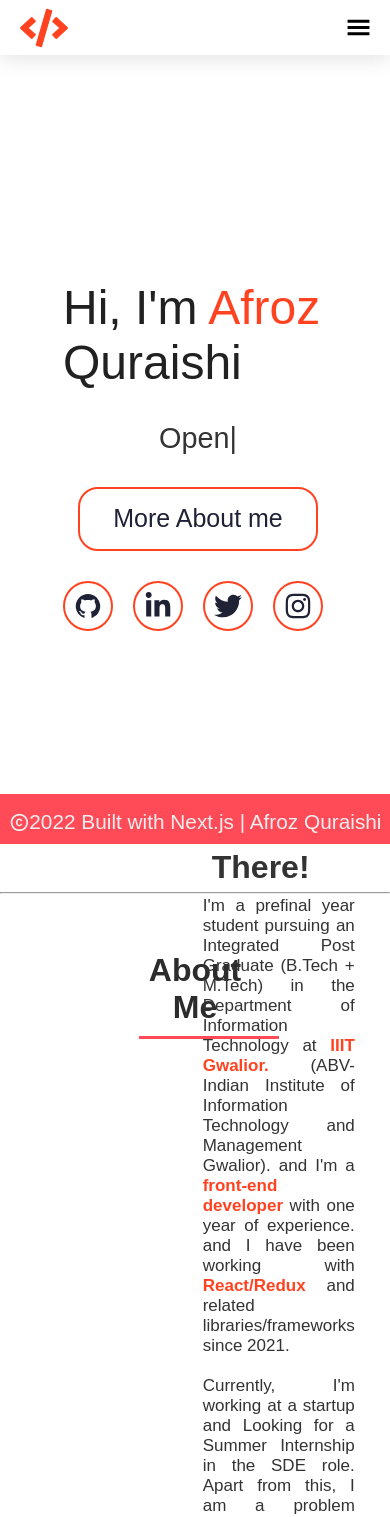
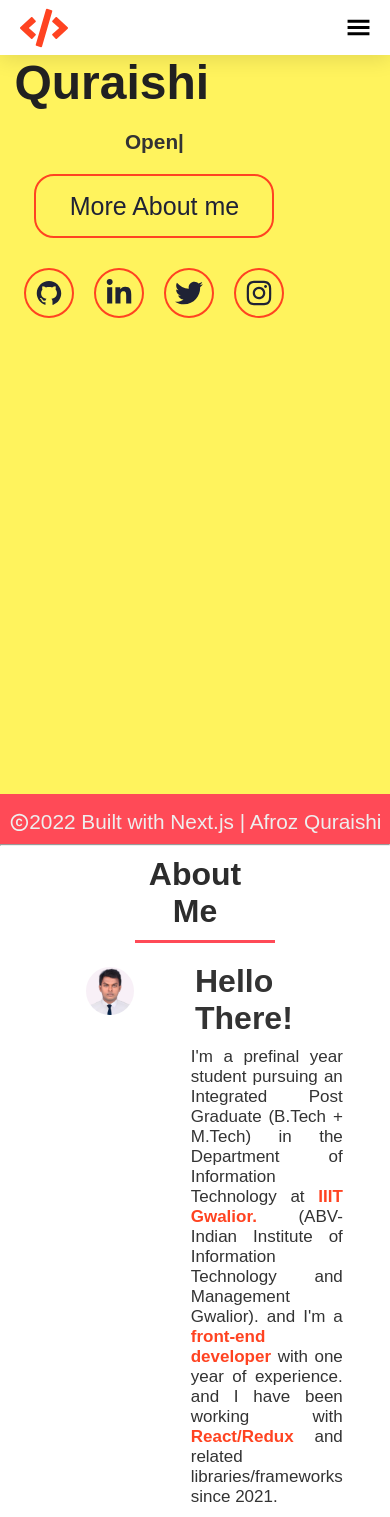
Before and after one commit to afroz23/afrozquraishi, a Next.js app: page / in a window 390 px wide. Shown: the top 1517 px of the page. Built offline with nearby package versions, Linux system fonts and the light colour scheme.

Commit message:
make it better

```diff
--- a/Components/Homepage.js
+++ b/Components/Homepage.js
@@ -23,11 +23,13 @@ function Home() {
                         <div className={styles.header__content}>
                             <div className={styles.header__section}>
                                 <div className={styles.header_font_size}>
-                                    Hi, I'm{" "}
-                                    <span className={styles.span_afroz}>
-                                        Afroz
-                                    </span>{" "}
-                                    Quraishi
+                                    <div>
+                                        Hi, I'm{" "}
+                                        <span className={styles.span_afroz}>
+                                            Afroz
+                                        </span>{" "}
+                                        Quraishi
+                                    </div>
                                 </div>
                                 <Typed
                                     className={styles.typed_text}
--- a/Components/Homepage.module.css
+++ b/Components/Homepage.module.css
@@ -1,13 +1,14 @@
 .container {
-    width: 95%;
-    margin: 0 auto;
+    width: 100%;
+    min-height: 100vh;
+    padding: 0;
 }
 
 .row {
     display: flex;
     justify-content: center;
     flex-wrap: wrap;
-    width: 100%;
+    width: 95%;
 }
 
 .col_6 {
@@ -35,7 +36,7 @@
 .header__content {
     display: flex;
     align-items: center;
-    height: 100vh;
+    height: 100%;
     width: 100%;
     color: #212121;
 }
@@ -104,9 +105,6 @@
     color: #edf2fc;
     transition: all 0.2s linear;
 }
-.header__ul .header_anchor:first-child {
-    margin-left: 0;
-}
 
 .btn {
     outline: none;
@@ -158,40 +156,47 @@
 }
 
 @media only screen and (max-width: 768px) {
-    .container {
-        width: 100vw;
-        padding: 0px 30px;
+    .header__content {
+        height: 100%;
+        width: 70%;
+        margin: 0;
+        padding: 0;
+        display: flex;
+        flex-direction: column;
+        justify-content: center;
+        align-items: center;
+    }
+    .row {
+        width: 90%;
+        height: 90%;
+        display: flex;
+        flex-direction: column;
+        justify-content: center;
+        align-items: center;
     }
 
     .banner__img {
         display: none;
     }
-    .row {
-        padding-top: 3rem;
+
+    .typed_text {
+        font-size: 1.3rem;
+        font-weight: 600;
+        margin: 20px;
+    }
+    .header_font_size {
+        font-weight: 800;
     }
 }
 
 /* @media (max-width: 765px) {
 
-    .typed_text {
-        font-size: 1.3rem;
-    }
-    .header__content {
-        padding-top: 80px;
-    }
-    .a {
-        display: block;
-        justify-content: center;
-        padding: 10px 0;
-        font-size: 20px;
-    }
+
+
     .header__ul {
         color: #333333;
     }
-    .col_6 {
-        width: 100%;
-        margin: 0;
-    }
+
     .about {
         margin: 0;
         padding: 0;
@@ -227,11 +232,7 @@
         display: flex;
     }
 
-    .header__section h1 {
-        font-size: 35px;
-        font-weight: 700;
-        margin-bottom: 20px;
-    }
+
     .header__section p {
         font-size: 20px;
         font-weight: 300;
--- a/pages/Experience/Experience.module.css
+++ b/pages/Experience/Experience.module.css
@@ -1,29 +1,17 @@
 .experience {
+    background-color: #fff;
     width: 100%;
     min-height: 100vh;
-    background: #fff;
+    padding: 0;
 }
 
 .container {
-    width: 90%;
-    margin: 0 auto;
-}
-
-.common {
-    width: 33.33333333333333%;
-    margin: 10px auto;
-    text-align: center;
-}
-
-.mainHeader {
-    font-size: 32px;
-    color: rgb(44, 44, 44);
-}
-.commonBorder {
-    background: #ff4a57;
-    height: 3px;
-    width: 100px;
-    margin: 10px auto;
+    display: flex;
+    flex-direction: column;
+    align-items: center;
+    justify-content: center;
+    padding: 0 4% 0 4%;
+    width: 100%;
 }
 
 .experience_container {
@@ -39,12 +27,6 @@
     margin: 10px auto;
     text-align: center;
 }
-
-.skill {
-    color: #333333;
-    font-size: 1rem;
-}
-
 .mainHeader {
     font-size: 32px;
     color: rgb(44, 44, 44);
@@ -53,20 +35,11 @@
     background: #ff4a57;
     height: 3px;
     width: 170px;
+    margin: 10px auto;
 }
-
-.bgMain {
-    background: #fff;
-}
-
-.h_650 {
-    height: 400px;
-}
-.alignCenter {
-    align-items: center;
-}
-.justifyConter {
-    justify-content: center;
+.skill {
+    color: #333333;
+    font-size: 1rem;
 }
 
 /* Flex System */
@@ -78,10 +51,6 @@
 }
 .col_6 {
     width: 50%;
-}
-
-.col_4 {
-    width: flex;
 }
 
 .title {
@@ -133,28 +102,18 @@
     padding-top: 10px;
     padding-bottom: 10px;
 }
-@media screen and (max-width: 940px) {
-    .about .container {
-        grid-template-columns: 1fr;
+@media screen and (max-width: 768px) {
+    .container {
+        width: 100%;
+    }
+    .title {
+        text-align: center;
     }
 
-    .about .container {
+    .row,
+    .col_6 {
+        height: 100%;
         width: 100%;
-    }
-
-    .about .container img {
-        padding: 0rem;
-        width: 90vw;
-    }
-
-    .about .container .col-2 {
-        padding: 0;
-    }
-
-    .about button {
-        margin-bottom: 1rem;
-    }
-    .row {
         display: flex;
         flex-direction: column;
         justify-content: center;
--- a/pages/about/About.module.css
+++ b/pages/about/About.module.css
@@ -1,12 +1,8 @@
 .about {
-    /* background: #f0efef; */
     background-color: #fff;
+    width: 100%;
+    min-height: 100vh;
     padding: 0;
-    min-height: 100vh;
-}
-.container {
-    width: 95%;
-    margin: 0 auto;
 }
 
 .about_container {
@@ -14,7 +10,7 @@
     flex-direction: column;
     align-items: center;
     justify-content: center;
-    padding: 3rem 0.5rem;
+    padding: 0 4% 0 4%;
     width: 100%;
 }
 .common {
@@ -28,6 +24,7 @@
     margin-bottom: 10px;
     color: rgb(44, 44, 44);
 }
+
 .commonBorder {
     background: #ff4a57;
     height: 3px;
@@ -38,10 +35,6 @@
 .bgMain {
     background: #fff;
 }
-
-.h_650 {
-    height: 400px;
-}
 .alignCenter {
     align-items: center;
 }
@@ -49,7 +42,6 @@
     justify-content: center;
 }
 
-/* Flex System */
 .row {
     display: flex;
     justify-content: center;
@@ -60,12 +52,8 @@
     width: 40%;
 }
 
-.col_4 {
-    width: flex;
-}
-
 .about__img {
-    padding: 30px;
+    padding: 3%;
 }
 
 .about__info {
@@ -136,11 +124,14 @@
     color: #ff4321;
     font-weight: 800;
 }
-@media screen and (max-width: 940px) {
-    .about .container {
-        grid-template-columns: 1fr;
+/* @media screen and (max-width: 768px) {
+    .common {
+        display: grid;
+        align-self: center;
     }
     .row {
+        height: 100%;
+        width: 100%;
         display: flex;
         flex-direction: column;
         justify-content: center;
@@ -150,16 +141,23 @@
         width: 100%;
     }
 
-    .about .container {
-        padding: 0rem;
-        width: 90vw;
+    /* .about__info {
+        width: 350%;
+    } */
+/* .about__info_p1,
+.about__info_p2 {
+    font-size: 2rem;
+    text-align: left;
+}
+.resume {
+    margin-bottom: 20px;
+} */
+/* .banner__img {
+        height: 400px;
+        width: 400px;
     }
-
-    .about .container .col-2 {
-        padding: 0;
+    .about__info h1 {
+        width: 100%;
+        text-align: left;
     }
-
-    .about button {
-        margin-bottom: 1rem;
-    }
-}
+} */
--- a/pages/about/index.js
+++ b/pages/about/index.js
@@ -20,15 +20,12 @@ export default function About() {
 
     return (
         <Element name="about" className={styles.about}>
-            <div className={styles.container}>
             <div className={styles.about_container}>
                 <div className={styles.common}>
                     <h1 className={styles.mainHeader}>About Me</h1>
                     <div className={styles.commonBorder}></div>
                 </div>
-                    <div
-                        className={`${styles.row}  ${styles.h_650} ${styles.alignCenter}`}
-                    >
+                <div className={styles.row}>
                     <div className={styles.col_6}>
                         <div className={styles.about__img}>
                             <div className={styles.info__contacts}>
@@ -51,10 +48,10 @@ export default function About() {
                             <h1>Hello There!</h1>
                             <div className={styles.aboutMe}>
                                 <div className={styles.about__info_p1}>
-                                        I&apos;m a prefinal year student
-                                        pursuing an Integrated Post Graduate
-                                        (B.Tech + M.Tech) in the Department of
-                                        Information Technology at{" "}
+                                    I&apos;m a prefinal year student pursuing an
+                                    Integrated Post Graduate (B.Tech + M.Tech)
+                                    in the Department of Information Technology
+                                    at{" "}
                                     <span className={styles.about_text}>
                                         IIIT Gwalior.
                                     </span>{" "}
@@ -64,21 +61,19 @@ export default function About() {
                                     <span className={styles.about_text}>
                                         front-end developer
                                     </span>{" "}
-                                        with one year of experience. and I have
-                                        been working with{" "}
+                                    with one year of experience. and I have been
+                                    working with{" "}
                                     <span className={styles.about_text}>
                                         React/Redux
                                     </span>{" "}
-                                        and related libraries/frameworks since
-                                        2021.
+                                    and related libraries/frameworks since 2021.
                                 </div>
                                 <div className={styles.about__info_p2}>
-                                        Currently, I&apos;m working at a startup
-                                        and Looking for a Summer Internship in
-                                        the SDE role. Apart from this, I am a
-                                        problem solver and I solve Data
-                                        Structure and Algorithms problems on
-                                        LeetCode, CodeChef.
+                                    Currently, I&apos;m working at a startup and
+                                    Looking for a Summer Internship in the SDE
+                                    role. Apart from this, I am a problem solver
+                                    and I solve Data Structure and Algorithms
+                                    problems on LeetCode, CodeChef.
                                 </div>
                             </div>
 
@@ -98,7 +93,6 @@ export default function About() {
                     </div>
                 </div>
             </div>
-            </div>
         </Element>
     );
 }
--- a/pages/index.js
+++ b/pages/index.js
@@ -7,7 +7,7 @@ import Contact from "./contact/index";
 import Homepage from "../Components/Homepage";
 import Navbar from "../Components/Navbar";
 import Footer from "./Footer/index";
-
+import styles from "../styles/Home.module.css";
 export default function Home() {
     return (
         <div>
@@ -20,6 +20,7 @@ export default function Home() {
                 <link rel="icon" href="/favicon.ico" />
             </Head>
             <Navbar />
+            <div className={styles.fix}>
                 <Homepage />
                 <hr />
 
@@ -30,5 +31,6 @@ export default function Home() {
                 <Contact />
                 <Footer />
             </div>
+        </div>
     );
 }
--- a/pages/projects/Projects.module.css
+++ b/pages/projects/Projects.module.css
@@ -104,7 +104,7 @@
     text-align: justify;
 }
 
-@media screen and (max-width: 940px) {
+@media screen and (max-width: 768px) {
     .card {
         max-width: 100%;
         margin: 1rem;
--- a/styles/Home.module.css
+++ b/styles/Home.module.css
@@ -35,123 +35,10 @@
     justify-content: center;
 }
 
-@media (max-width: 490px) {
-    .projects__box {
-        display: block;
-        height: 11rem;
-        width: 14rem;
-        padding: 10px;
-        margin-top: 20px;
-        margin-bottom: 10px;
-    }
-    .projects__box-header {
-        font-size: 15px;
-        font-weight: 500;
-        margin-bottom: 10px;
-    }
-    .projects__header {
-        display: flex;
-        flex-direction: column;
-        justify-content: center;
-        align-items: center;
-        margin: 0;
-    }
-    .projects__box-p {
-        font-size: 9px;
-    }
-    .commonIcons {
-        margin-bottom: 5px;
-    }
+.fix {
+    margin: 0;
+    padding: 0;
+    height: 100%;
+    width: 100%;
+    background-color: #fff35d;
 }
-
-/* @media (max-width: 765px) {
-    .container {
-        width: 100%;
-        padding: 0px 30px;
-    }
-    .typed_text {
-        font-size: 1.3rem;
-    }
-    .header__content {
-        padding-top: 80px;
-    }
-    .a {
-        display: block;
-        justify-content: center;
-        padding: 10px 0;
-        font-size: 20px;
-    }
-    .header__ul {
-        color: #333333;
-    }
-    .col_6 {
-        width: 100%;
-        margin: 0;
-    }
-    .about {
-        margin: 0;
-        padding: 0;
-    }
-    .col_3 {
-        width: 100%;
-    }
-    .col_4 {
-        display: flex;
-        justify-content: center;
-        align-items: center;
-        width: 100%;
-    }
-
-    .banner__img img {
-        display: none;
-    }
-    .header__section h1 {
-        font-size: 35px;
-        font-weight: 700;
-        margin-bottom: 20px;
-    }
-    .header__section p {
-        font-size: 20px;
-        font-weight: 300;
-        line-height: 30px;
-        margin-bottom: 50px;
-    }
-    .common {
-        width: 100%;
-    }
-    .h-650 {
-        height: auto;
-    }
-    .info__contacts .row .col-6 {
-        display: flex;
-        justify-content: flex-start;
-    }
-    .about__img {
-        padding: 0px;
-    }
-    .projects {
-        padding: 0px 0;
-    }
-    .last-footer .last-footer-child {
-        display: flex;
-        justify-content: center;
-        align-items: center;
-    }
-    .contactCircles a {
-        margin: 0;
-        padding: 0;
-        font-size: 15px;
-    }
-    .last-footer a {
-        font-size: 16px;
-    }
-    .projects .container {
-        padding: 10px;
-    }
-}
-
-*/
-/* ::selection {
-    background-color: #ff4321;
-    color: white;
-} */
```
Lines whose indentation alone changed are shown as unchanged.
